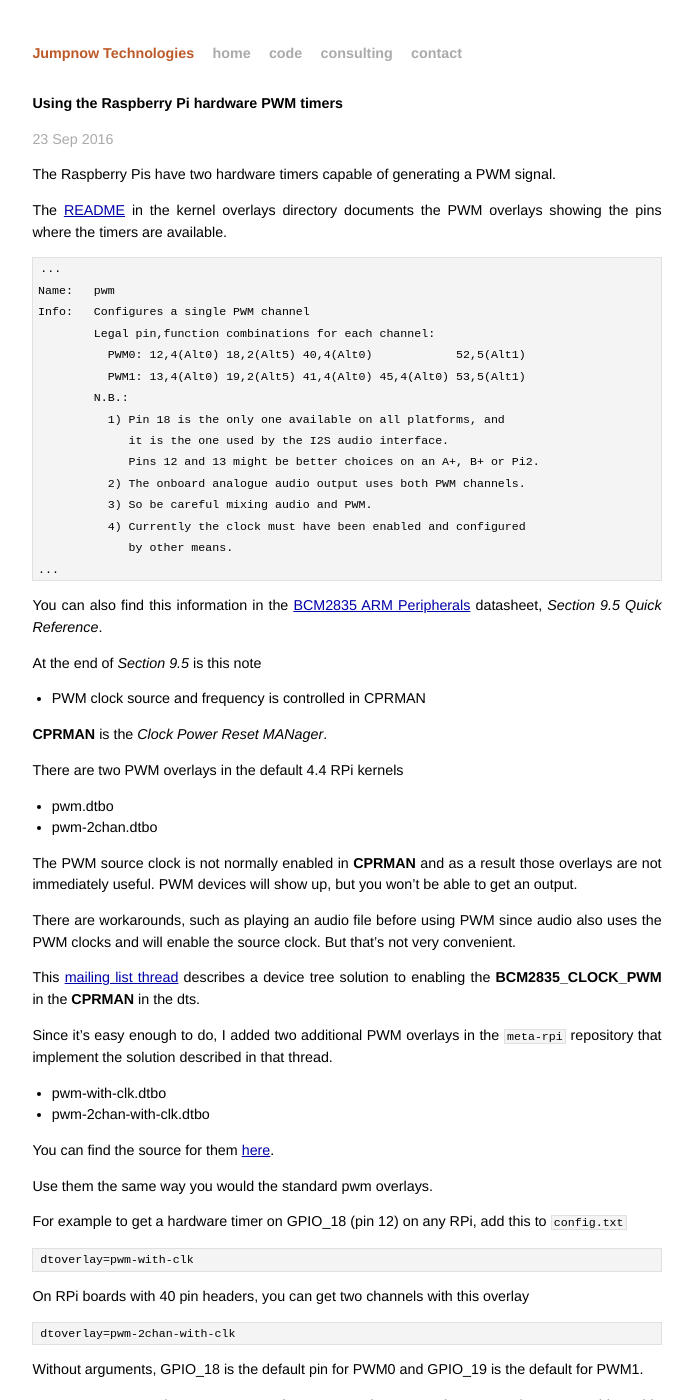
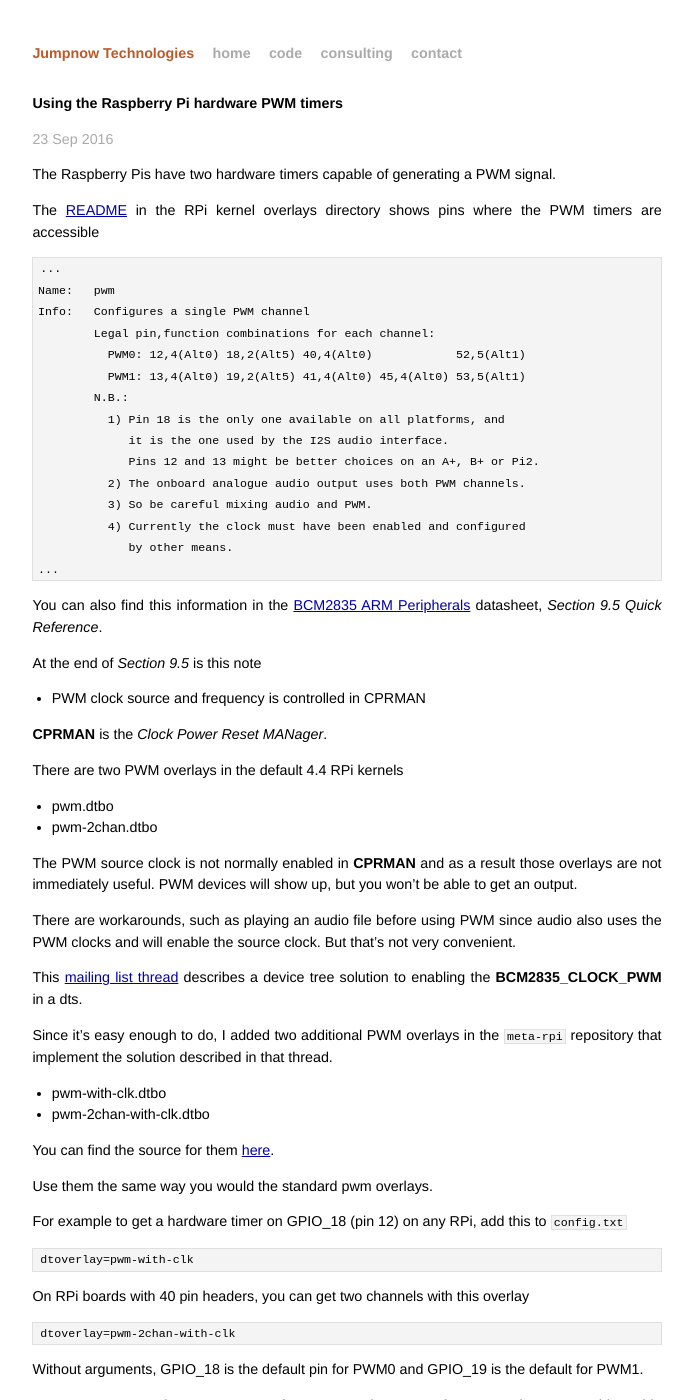
Before and after one commit to jumpnow/jumpnowtek-site, a Jekyll site: the page built from _posts/2016-09-20-Using-the-Raspberry-Pi-Hardware-PWM-timers.md, in a window 1280 px wide and 1400 px high. Shown: the whole window, without its empty margins (293-986 px from the left). Built offline with Jekyll 4.4.1, drawn with Linux system fonts in a browser that asks for light colours.

Commit message:
Update pwm doc

```diff
--- a/_posts/2016-09-20-Using-the-Raspberry-Pi-Hardware-PWM-timers.md
+++ b/_posts/2016-09-20-Using-the-Raspberry-Pi-Hardware-PWM-timers.md
@@ -1,14 +1,14 @@
 ---
 layout: post
 title: Using the Raspberry Pi hardware PWM timers
-date: 2016-09-23 08:22:00
+date: 2016-09-23 11:58:00
 categories: rpi
 tags: [linux, rpi, yocto, pwm]
 ---
 
 The Raspberry Pis have two hardware timers capable of generating a PWM signal.
 
-The [README][overlays-readme] in the kernel overlays directory documents the PWM overlays showing the pins where the timers are available.
+The [README][overlays-readme] in the RPi kernel overlays directory shows pins where the PWM timers are accessible
 
     ...
     Name:   pwm
@@ -46,7 +46,7 @@
 
 There are workarounds, such as playing an audio file before using PWM since audio also uses the PWM clocks and will enable the source clock. But that's not very convenient.
 
-This [mailing list thread][enabling-the-pwm-clock-at-boot] describes a device tree solution to enabling the **BCM2835\_CLOCK\_PWM** in the **CPRMAN** in the dts.
+This [mailing list thread][enabling-the-pwm-clock-at-boot] describes a device tree solution to enabling the **BCM2835\_CLOCK\_PWM** in a dts.
 
 Since it's easy enough to do, I added two additional PWM overlays in the `meta-rpi` repository that implement the solution described in that thread.
 
```
